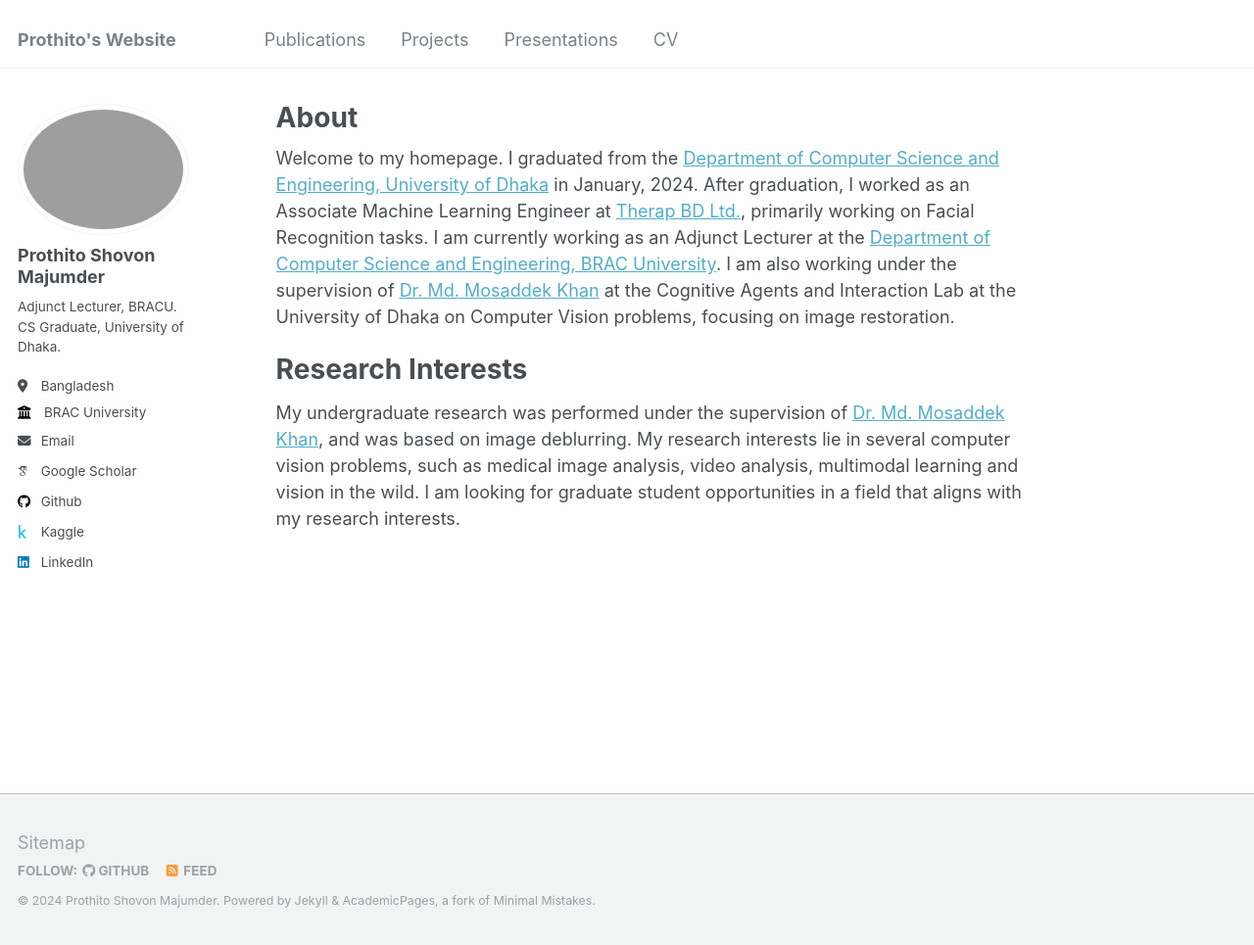
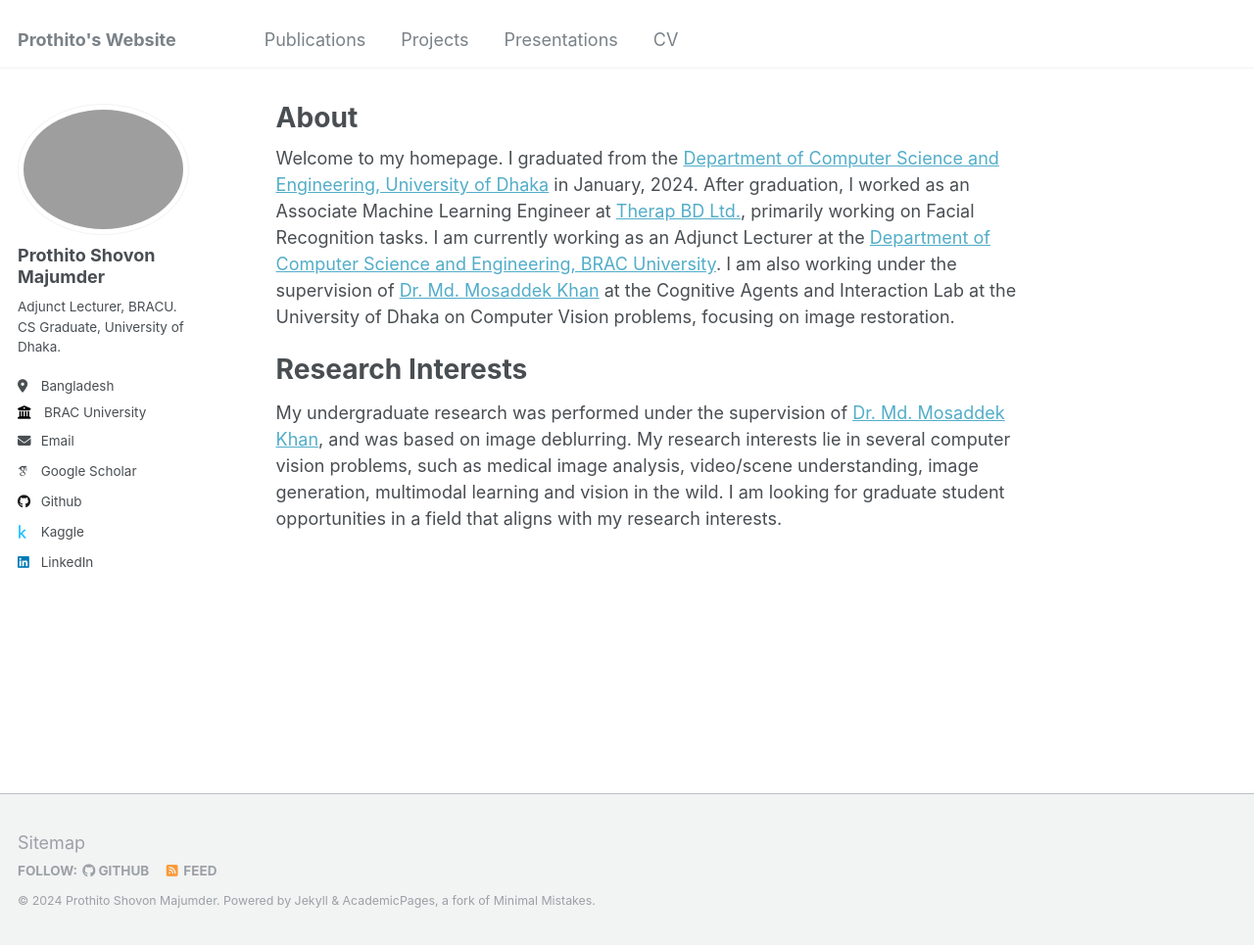
Before and after one commit to prothitoshovon/prothitoshovon.github.io, a Jekyll site: the page built from _pages/about.md, in a window 1280 px wide and 965 px high. Shown: the whole window at 98% size. Built offline with Jekyll 4.4.1, drawn with Linux system fonts in a browser that asks for light colours; some web fonts are replaced.

Commit message:
more updates

```diff
--- a/_pages/about.md
+++ b/_pages/about.md
@@ -18,7 +18,7 @@ Welcome to my homepage. I graduated from the [Department of Computer Science and
 
 
 # Research Interests
-My undergraduate research was performed under the supervision of [Dr. Md. Mosaddek Khan](https://mmkhansajeeb.com/), and was based on image deblurring. My research interests lie in several computer vision problems, such as medical image analysis, video analysis, multimodal learning and vision in the wild. I am looking for graduate student opportunities in a field that aligns with my research interests.
+My undergraduate research was performed under the supervision of [Dr. Md. Mosaddek Khan](https://mmkhansajeeb.com/), and was based on image deblurring. My research interests lie in several computer vision problems, such as medical image analysis, video/scene understanding, image generation, multimodal learning and vision in the wild. I am looking for graduate student opportunities in a field that aligns with my research interests.
 
 <!--Getting started
 ======
```
